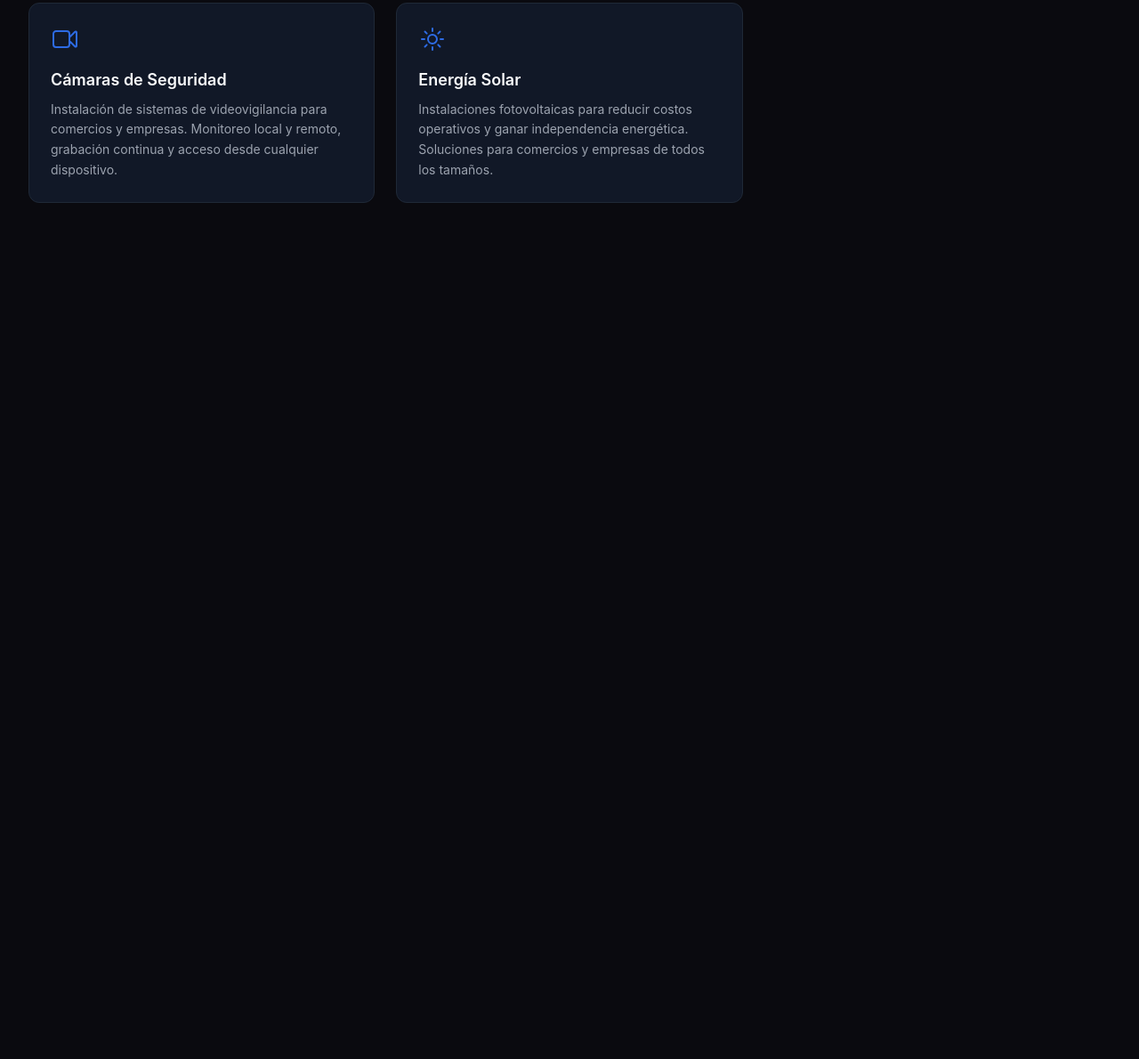
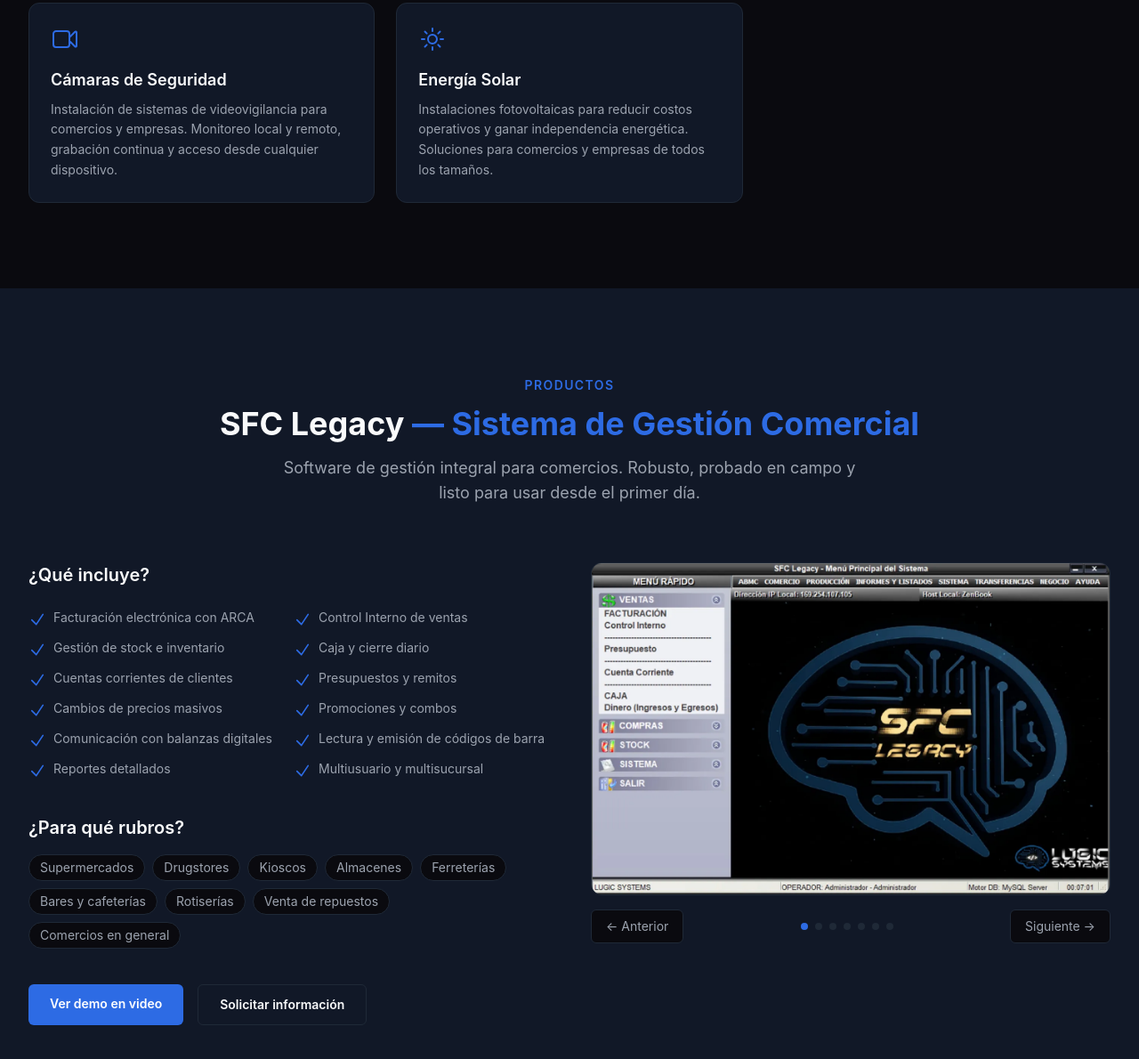
Before and after one commit to lugicsystems/ls-landing, an Astro site: page / in a window 1280 px wide. Shown: the part 2365-3555 px from the top of the page at 89% size. Before the commit the page ends 2689 px from the top, so only its background shows below. Built offline with nearby package versions, Linux system fonts and the light colour scheme; Astro itself is replaced by a stand-in of ours.

Commit message:
feat: add Productos section with SFC Legacy features and screenshot carousel

```diff
--- /dev/null
+++ b/src/components/Productos.astro
@@ -0,0 +1,170 @@
+---
+const features = [
+  'Facturación electrónica con ARCA',
+  'Control Interno de ventas',
+  'Gestión de stock e inventario',
+  'Caja y cierre diario',
+  'Cuentas corrientes de clientes',
+  'Presupuestos y remitos',
+  'Cambios de precios masivos',
+  'Promociones y combos',
+  'Comunicación con balanzas digitales',
+  'Lectura y emisión de códigos de barra',
+  'Reportes detallados',
+  'Multiusuario y multisucursal',
+];
+
+const rubros = [
+  'Supermercados', 'Drugstores', 'Kioscos', 'Almacenes',
+  'Ferreterías', 'Bares y cafeterías', 'Rotiserías',
+  'Venta de repuestos', 'Comercios en general',
+];
+
+const screenshots = [
+  { src: '/images/sfc/01-menu-principal.png', alt: 'Menú principal SFC Legacy' },
+  { src: '/images/sfc/02-ventas.png', alt: 'Módulo de ventas y facturación' },
+  { src: '/images/sfc/03-cuentas-corrientes.png', alt: 'Cuentas corrientes' },
+  { src: '/images/sfc/04-cierre-caja.png', alt: 'Cierre de caja' },
+  { src: '/images/sfc/05-inventario.png', alt: 'Inventario y stock' },
+  { src: '/images/sfc/06-cambios-precios.png', alt: 'Cambios de precios masivos' },
+  { src: '/images/sfc/07-promociones.png', alt: 'Promociones y combos' },
+];
+---
+
+<section id="productos" class="py-24 bg-brand-mid">
+  <div class="max-w-7xl mx-auto px-4 sm:px-6 lg:px-8">
+
+    <!-- Encabezado -->
+    <div class="text-center mb-16">
+      <span class="text-brand-blue text-sm font-semibold uppercase tracking-widest">
+        Productos
+      </span>
+      <h2 class="mt-3 text-3xl sm:text-4xl font-bold text-brand-text">
+        SFC Legacy
+        <span class="text-brand-blue">— Sistema de Gestión Comercial</span>
+      </h2>
+      <p class="mt-4 text-brand-muted text-lg max-w-2xl mx-auto">
+        Software de gestión integral para comercios. Robusto, probado en campo
+        y listo para usar desde el primer día.
+      </p>
+    </div>
+
+    <!-- Contenido principal -->
+    <div class="grid grid-cols-1 lg:grid-cols-2 gap-12 items-start mb-16">
+
+      <!-- Features -->
+      <div>
+        <h3 class="text-brand-text font-semibold text-xl mb-6">
+          ¿Qué incluye?
+        </h3>
+        <ul class="grid grid-cols-1 sm:grid-cols-2 gap-3">
+          {features.map(f => (
+            <li class="flex items-start gap-2 text-brand-muted text-sm">
+              <svg class="w-5 h-5 text-brand-blue shrink-0 mt-0.5" fill="none" viewBox="0 0 24 24" stroke-width="2" stroke="currentColor">
+                <path stroke-linecap="round" stroke-linejoin="round" d="M4.5 12.75l6 6 9-13.5" />
+              </svg>
+              {f}
+            </li>
+          ))}
+        </ul>
+
+        <!-- Rubros -->
+        <h3 class="text-brand-text font-semibold text-xl mt-10 mb-4">
+          ¿Para qué rubros?
+        </h3>
+        <div class="flex flex-wrap gap-2">
+          {rubros.map(r => (
+            <span class="px-3 py-1 rounded-full bg-brand-dark border border-brand-border text-brand-muted text-sm">
+              {r}
+            </span>
+          ))}
+        </div>
+
+        <!-- CTA -->
+        <div class="mt-10 flex flex-col sm:flex-row gap-4">
+          <a
+            href="#demo"
+            class="px-6 py-3 rounded-md bg-brand-blue text-white font-semibold text-sm hover:bg-blue-500 transition-colors duration-200 text-center"
+          >
+            Ver demo en video
+          </a>
+          <a
+            href="#contacto"
+            class="px-6 py-3 rounded-md border border-brand-border text-brand-text font-semibold text-sm hover:border-brand-blue transition-colors duration-200 text-center"
+          >
+            Solicitar información
+          </a>
+        </div>
+      </div>
+
+      <!-- Carrusel de screenshots -->
+      <div class="relative">
+        <div id="carousel" class="overflow-hidden rounded-xl border border-brand-border">
+          {screenshots.map((s, i) => (
+            <div
+              class={`carousel-slide ${i === 0 ? 'block' : 'hidden'}`}
+              data-index={i}
+            >
+              <img
+                src={s.src}
+                alt={s.alt}
+                class="w-full object-cover"
+              />
+            </div>
+          ))}
+        </div>
+
+        <!-- Controles -->
+        <div class="flex items-center justify-between mt-4">
+          <button
+            id="prev-btn"
+            class="px-4 py-2 rounded-md bg-brand-dark border border-brand-border text-brand-muted hover:text-brand-text hover:border-brand-blue transition-colors duration-200 text-sm"
+          >
+            ← Anterior
+          </button>
+          <div id="dots" class="flex gap-2">
+            {screenshots.map((_, i) => (
+              <button
+                class={`dot w-2 h-2 rounded-full transition-colors duration-200 ${i === 0 ? 'bg-brand-blue' : 'bg-brand-border'}`}
+                data-index={i}
+              />
+            ))}
+          </div>
+          <button
+            id="next-btn"
+            class="px-4 py-2 rounded-md bg-brand-dark border border-brand-border text-brand-muted hover:text-brand-text hover:border-brand-blue transition-colors duration-200 text-sm"
+          >
+            Siguiente →
+          </button>
+        </div>
+      </div>
+    </div>
+
+  </div>
+</section>
+
+<script>
+  const slides = document.querySelectorAll('.carousel-slide');
+  const dots = document.querySelectorAll('.dot');
+  let current = 0;
+
+  function goTo(index: number) {
+    slides[current].classList.add('hidden');
+    slides[current].classList.remove('block');
+    dots[current].classList.remove('bg-brand-blue');
+    dots[current].classList.add('bg-brand-border');
+
+    current = (index + slides.length) % slides.length;
+
+    slides[current].classList.remove('hidden');
+    slides[current].classList.add('block');
+    dots[current].classList.add('bg-brand-blue');
+    dots[current].classList.remove('bg-brand-border');
+  }
+
+  document.getElementById('next-btn')?.addEventListener('click', () => goTo(current + 1));
+  document.getElementById('prev-btn')?.addEventListener('click', () => goTo(current - 1));
+  dots.forEach(dot => {
+    dot.addEventListener('click', () => goTo(Number(dot.getAttribute('data-index'))));
+  });
+</script>
--- a/src/pages/index.astro
+++ b/src/pages/index.astro
@@ -4,6 +4,7 @@
 import Hero from '../components/Hero.astro';
 import QuienesSomos from '../components/QuienesSomos.astro';
 import QueHacemos from '../components/QueHacemos.astro';
+import Productos from '../components/Productos.astro';
 ---
 
 <Layout title="Lugic Systems — Software a medida para PYMEs">
@@ -11,4 +12,5 @@
   <Hero />
   <QuienesSomos />
   <QueHacemos />
+  <Productos />
 </Layout>
```
Also changed, not shown: public/images/sfc/01-menu-principal.png (added), public/images/sfc/02-ventas.png (added), public/images/sfc/03-cuentas-corrientes.png (added), public/images/sfc/04-cierre-caja.png (added), public/images/sfc/05-inventario.png (added), public/images/sfc/06-cambios-precios.png (added), public/images/sfc/07-promociones.png (added).
